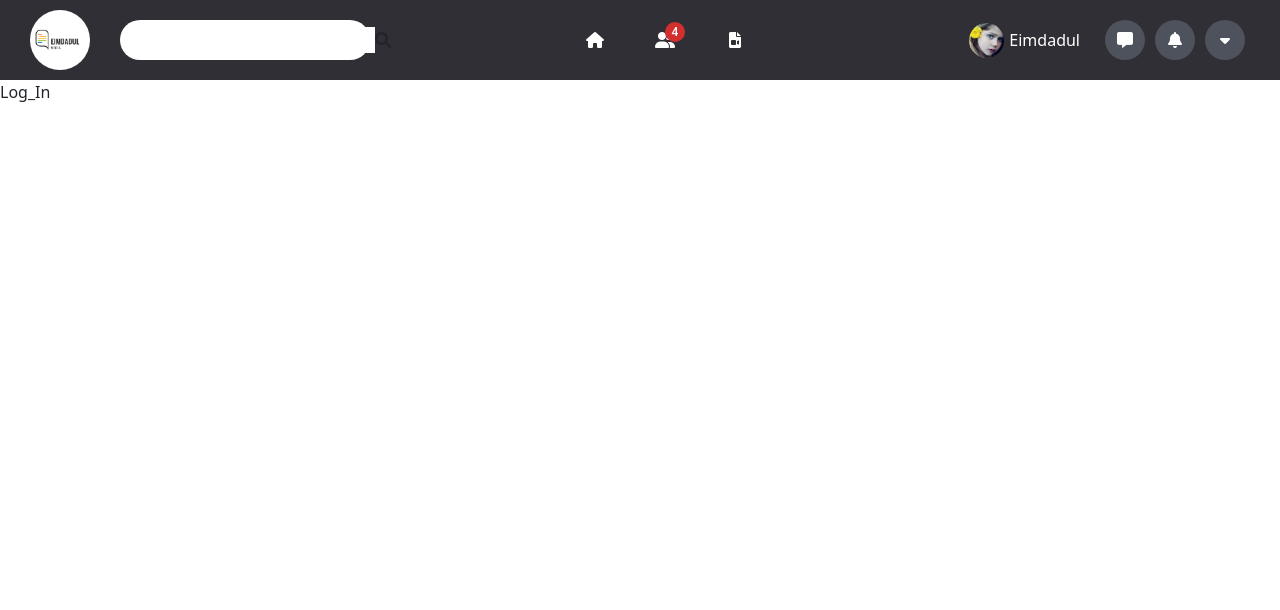
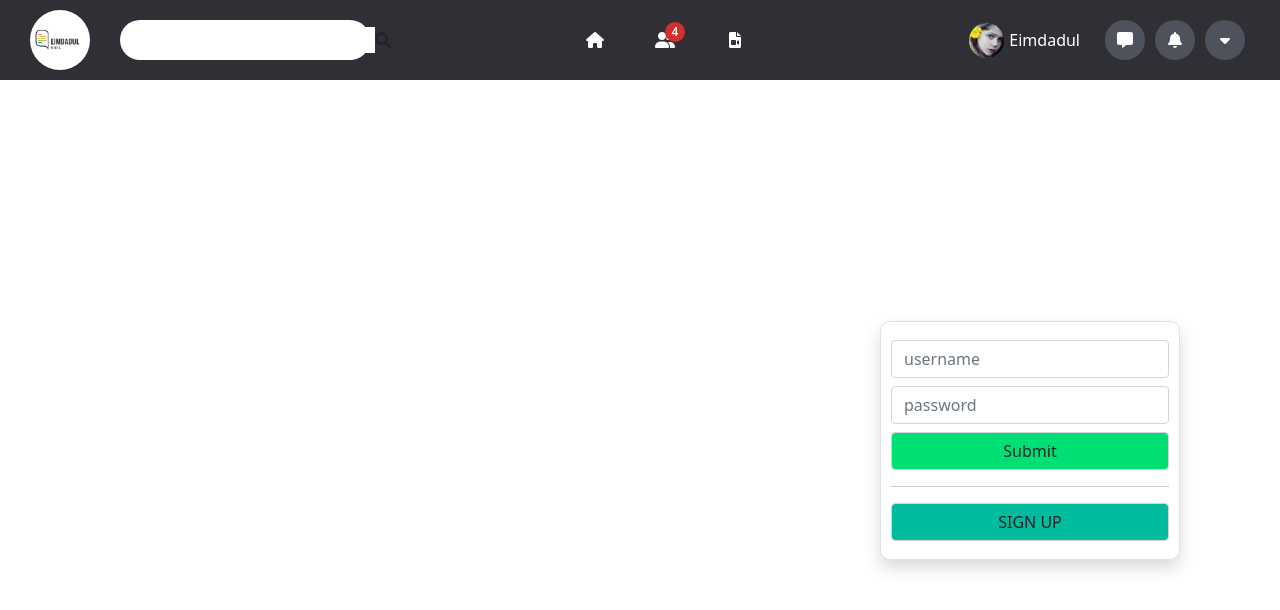
Before and after one commit to eimdadul-haque/social-media-app-react, a React (Create React App) app: page /login in a window 1280 px wide. Shown: the top 610 px of the page. Built offline with nearby package versions, Linux system fonts and the light colour scheme.

Commit message:
login page added

```diff
--- a/src/App.js
+++ b/src/App.js
@@ -18,8 +18,8 @@ function App() {
             <Route exact path='/profile' element={< Profile />} />
             <Route exact path='/login' element={< Log_In />} />
           </Routes>
+          <Dropdown_menu />
         </Router>
-        <Dropdown_menu />
       </div>
     </ContextProvider >
   );
--- a/src/component/dropdown-menu/Dropdown_menu.jsx
+++ b/src/component/dropdown-menu/Dropdown_menu.jsx
@@ -3,11 +3,22 @@ import "./Dropdown_menu.css";
 import Img from '../../asset/003.jpg';
 import { ExitToApp, Help, Settings } from '@mui/icons-material';
 import { Context } from "../../help/Context";
+import { useNavigate } from "react-router-dom";
 
 export default function Dropdown_menu() {
-    const { dropdown } = useContext(Context);
+    const { dropdown, setDropdown } = useContext(Context);
+    const navigate = useNavigate();
+
+    const logout = () => {
+        navigate("/login");
+    }
+
+    const multpleFun = () => {
+        logout();
+        setDropdown(!dropdown);
+    }
     return (
-        <div style={{display: dropdown? "" : "none"}} className='drop-down-container'>
+        <div style={{ display: dropdown ? "" : "none" }} className='drop-down-container'>
             <div className='drop-pro'>
                 <img src={Img} />
                 <span>Eimdadul Haque</span>
@@ -25,13 +36,13 @@ export default function Dropdown_menu() {
                 </div>
                 <span>Help & Support</span>
             </div>
-            <div className='drop-normal'>
+            <div onClick={() => multpleFun()} className='drop-normal'>
                 <div>
                     <ExitToApp />
                 </div>
                 <span>Log Out</span>
             </div>
 
-        </div>
+        </div >
     )
 }
--- a/src/page/account/Log_In.css
+++ b/src/page/account/Log_In.css
@@ -0,0 +1,15 @@
+.logout-page-container {
+  max-width: 100vw;
+  height: 90vh;
+  background-color: rgb(255, 255, 255);
+  display: flex;
+  justify-content: flex-end;
+  padding-right: 100px;
+  align-items: center;
+}
+
+.login-card {
+  border-radius: 10px;
+  padding: 10px;
+  width: 300px;
+}
--- a/src/page/account/Log_In.jsx
+++ b/src/page/account/Log_In.jsx
@@ -1,7 +1,24 @@
 import React from 'react'
+import "./Log_In.css";
 
 export default function Log_In() {
   return (
-    <div>Log_In</div>
+    <div className='logout-page-container'>
+      <div className='login-card border shadow'>
+        <div className='form-group mt-2'>
+          <input placeholder='username' className='form-control' />
+        </div>
+        <div className='form-group mt-2'>
+          <input placeholder='password' className='form-control' />
+        </div>
+        <div className='form-group mt-2'>
+          <input placeholder='LOGIN' type='submit' style={{ backgroundColor: "#00DF74" }} className='form-control' />
+        </div>
+        <hr />
+        <div className='form-group mt-1 mb-2'>
+          <input value={"SIGN UP"} type='submit' style={{ backgroundColor: "#00BB9D" }} className='form-control' />
+        </div>
+      </div>
+    </div>
   )
 }
```
